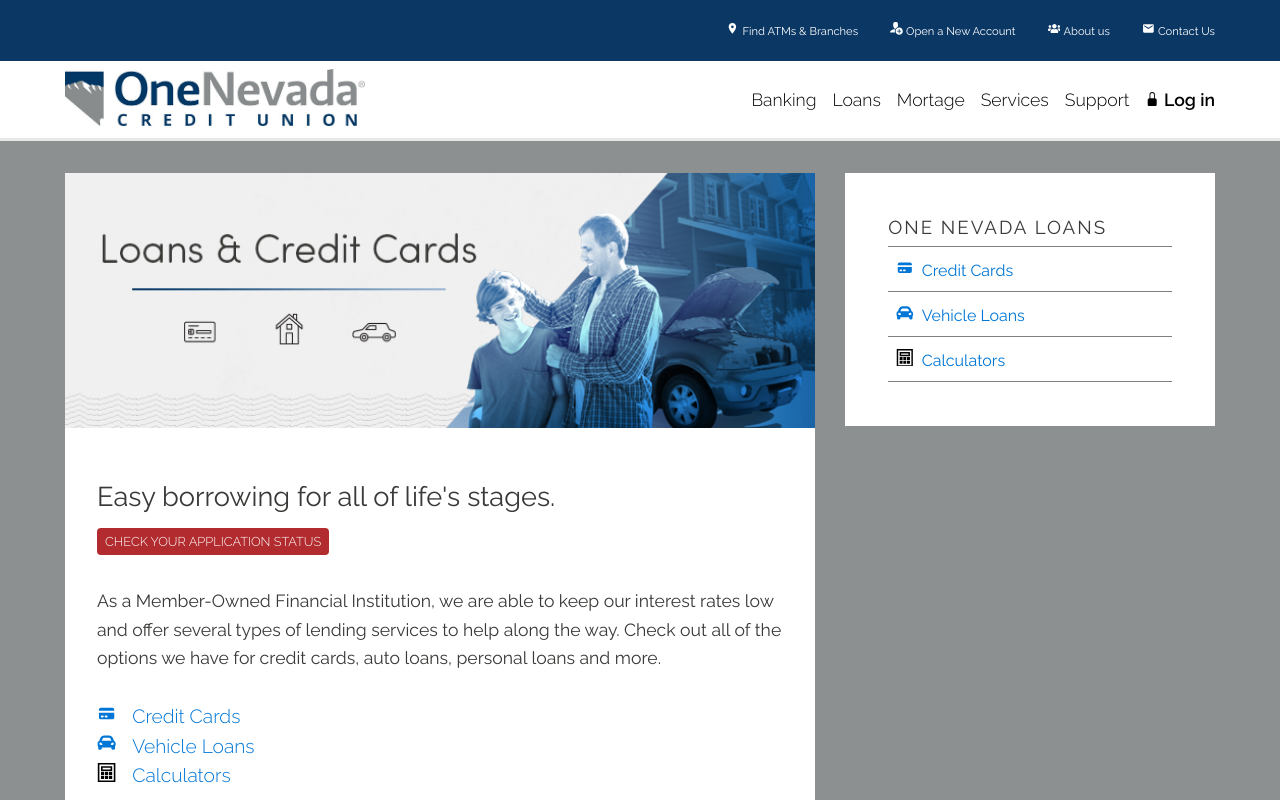
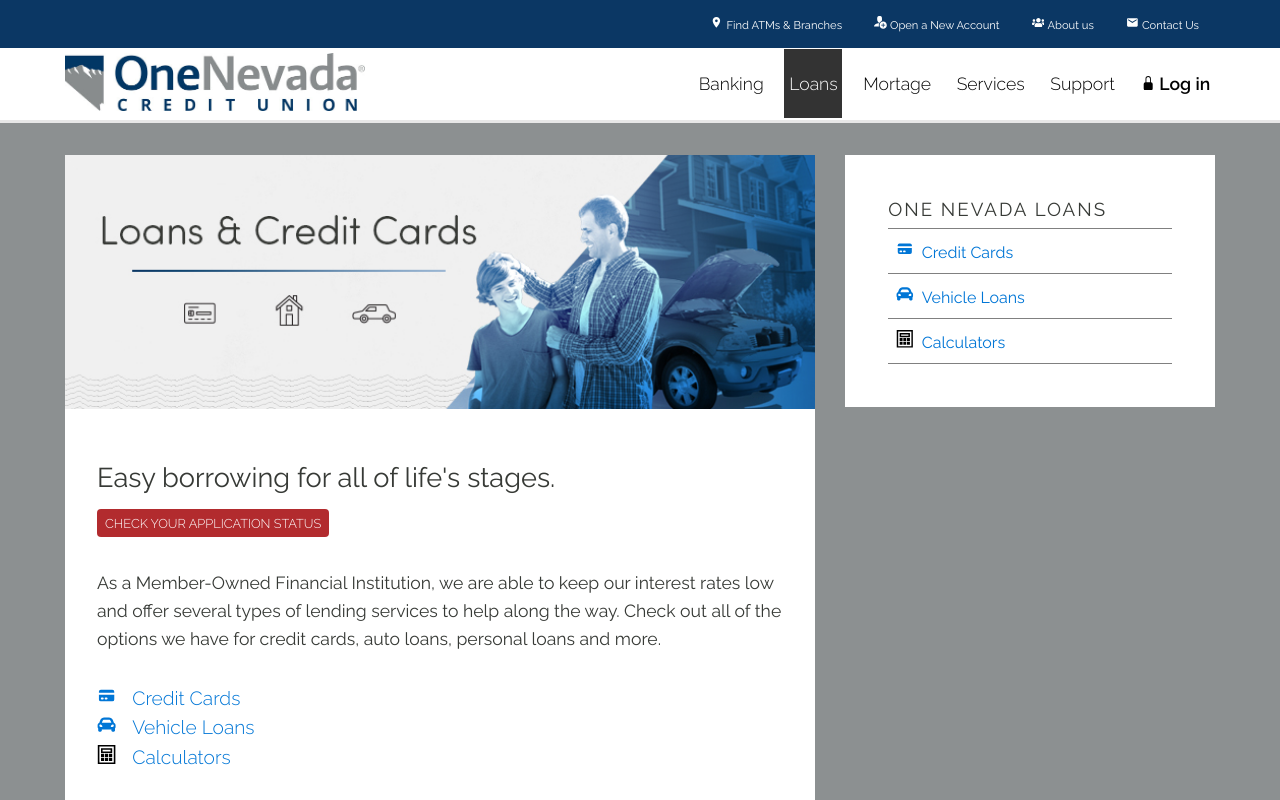
Before and after one commit to anthonyamaro15/nv-credit-union, a React (Create React App) app: page /loans in a window 1280 px wide. Shown: the top 800 px of the page. Built offline with nearby package versions, Linux system fonts and the light colour scheme; no server answers.

Commit message:
refactor(styles): add transitions and colors
added button transitions to look close to the original website

```diff
--- a/src/components/loans/Loans.tsx
+++ b/src/components/loans/Loans.tsx
@@ -33,7 +33,7 @@
                   </div>
                   <nav>
                      <div className="share-icons">
-                        <HiCreditCard />
+                        <span><HiCreditCard /></span>
                         <Link to="/loans/credit-card">credit cards</Link>
                      </div>
                      {/* <div className="share-icons">
@@ -41,7 +41,7 @@
                         <Link to="/personal-loan">personal loans</Link>
                      </div>  */}
                      <div className="share-icons">
-                        <FaCarAlt />
+                        <span><FaCarAlt /></span>
                         <Link to="/loans/car-loan">vehicle loans</Link>
                      </div>
                      {/* <div className="share-icons">
@@ -59,7 +59,7 @@
                         <Link to="/commercial-loan">commercial real state loans</Link>
                      </div>  */}
                      <div className="share-icons">
-                        <GrCalculator />
+                        <span><GrCalculator /></span>
                         <Link to="/calculator">calculators</Link>
                      </div>
                   </nav>
@@ -79,7 +79,7 @@
                <h3>one nevada loans</h3>
                <nav>
                   <div className="share-icons">
-                     <HiCreditCard />
+                     <span><HiCreditCard /></span>
                      <Link to="/loans/credit-card">credit cards</Link>
                   </div>
                   {/* <div className="share-icons">
@@ -87,7 +87,7 @@
                      <Link to="/personal-loan">personal loans</Link>
                   </div>  */}
                   <div className="share-icons">
-                     <FaCarAlt />
+                     <span><FaCarAlt /></span>
                      <Link to="/car-loan">vehicle loans</Link>
                   </div>
                   {/* <div className="share-icons">
@@ -105,7 +105,7 @@
                      <Link to="/commercial-loan">commercial real state loans</Link>
                   </div>  */}
                   <div className="share-icons">
-                     <GrCalculator />
+                     <span><GrCalculator /></span>
                      <Link to="/calculator">calculators</Link>
                   </div>
                </nav>
--- a/src/components/marketingPage/Navbar.tsx
+++ b/src/components/marketingPage/Navbar.tsx
@@ -1,5 +1,5 @@
 import React from 'react';
-import { Link } from 'react-router-dom';
+import { NavLink, Link } from 'react-router-dom';
 import { MdLocationOn } from "react-icons/md";
 import { ImUserPlus } from "react-icons/im";
 import { FaUsers } from "react-icons/fa";
@@ -13,18 +13,18 @@
          <div className="inner-wrapper">
             <nav className="first-nav">
                <div className="t">
-                  <Link to="/locations">
+                  <NavLink to="/locations" activeClassName="active">
                      <span><MdLocationOn /></span>
-                     Find ATMs & Branches</Link>
-                  <Link to="/register">
+                     Find ATMs & Branches</NavLink>
+                  <NavLink to="/register" activeClassName="active">
                      <span><ImUserPlus /></span>
-                     Open a New Account</Link>
-                  <Link to="/about">
+                     Open a New Account</NavLink>
+                  <NavLink to="/about" activeClassName="active">
                      <span><FaUsers /></span>
-                     About us</Link>
-                  <Link to="/about">
+                     About us</NavLink>
+                  <NavLink to="/about" activeClassName="active">
                      <span><MdEmail /></span>
-                     Contact Us</Link>
+                     Contact Us</NavLink>
                </div>
             </nav>
             <nav className="second-nav">
@@ -32,12 +32,12 @@
                   <img src={logo} alt="logo"/>
                </Link>
                <div className="second-nav-wrapper">
-                  <Link to="/bankin">Banking</Link>
-                  <Link to="/loans">Loans</Link>
-                  <Link to="/mortage">Mortage</Link>
-                  <Link to="/servicer">Services</Link>
-                  <Link to="/support">Support</Link>
-                  <Link to="/login"><span><BsFillLockFill /></span> Log in</Link>
+                  <NavLink to="/bankin" activeClassName="active">Banking</NavLink>
+                  <NavLink to="/loans" activeClassName="active">Loans</NavLink>
+                  <NavLink to="/mortage" activeClassName="active">Mortage</NavLink>
+                  <NavLink to="/servicer" activeClassName="active">Services</NavLink>
+                  <NavLink to="/support" activeClassName="active">Support</NavLink>
+                  <NavLink to="/login" activeClassName="active"><span><BsFillLockFill /></span> Log in</NavLink>
                </div>
             </nav>
          </div>
--- a/src/sass/_content.scss
+++ b/src/sass/_content.scss
@@ -18,12 +18,17 @@
       padding: 0.7rem 1.5rem;
       margin-left: 1rem;
       text-transform: uppercase;
-      border: 1px solid #b22b2e;
+      border: none;
       background: #b22b2e;
       color: white;
       border-radius: 4px;
       font-family: "Raleway", sans-serif;
       font-weight: 300;
+      transition: background 0.3s ease;
+
+      &:hover {
+        background: #333;
+      }
     }
   }
 
--- a/src/sass/_footer.scss
+++ b/src/sass/_footer.scss
@@ -27,6 +27,10 @@
 
           &:last-child {
             border: none;
+          }
+
+          &:hover {
+            text-decoration: underline;
           }
         }
       }
--- a/src/sass/_navbar.scss
+++ b/src/sass/_navbar.scss
@@ -11,14 +11,16 @@
         margin: 0 auto;
         display: flex;
         justify-content: flex-end;
-        padding: 1.4rem 0;
+        //   padding: 1rem 0;
         align-items: center;
         font-size: 0.7rem;
       }
 
       a {
-        margin-right: 2rem;
+        //   margin-right: 2rem;
         color: white;
+        padding: 1rem;
+        transition: background 0.3s ease;
         &:last-child {
           margin: 0;
         }
@@ -29,6 +31,15 @@
           font-size: 0.8rem;
           margin-bottom: -1rem;
         }
+
+        &:hover {
+          background: #333;
+        }
+      }
+
+      .active {
+        background: #333;
+        color: white;
       }
     }
 
@@ -38,7 +49,7 @@
       display: flex;
       justify-content: space-between;
       align-items: center;
-      padding: 0.5rem 0;
+      padding: 0.1rem 0;
 
       img {
         width: 300px;
@@ -52,6 +63,8 @@
           font-size: 1.1rem;
           color: black;
           font-weight: 300;
+          padding: 1.5rem 0.3rem;
+          transition: all 0.3s ease;
 
           &:last-child {
             margin: 0;
@@ -61,6 +74,16 @@
           span {
             font-size: 0.9rem;
           }
+
+          &:hover {
+            background: #333;
+            color: white;
+          }
+        }
+
+        .active {
+          background: #333;
+          color: white;
         }
       }
     }
--- a/src/sass/account/_becomeAMember.scss
+++ b/src/sass/account/_becomeAMember.scss
@@ -23,12 +23,19 @@
         padding: 0.7rem 1.5rem;
         //   margin-left: 1rem;
         text-transform: uppercase;
-        border: 1px solid #b22b2e;
+        //   border: 1px solid #b22b2e;
+        border: none;
         background: #b22b2e;
         color: white;
         border-radius: 4px;
         font-family: "Raleway", sans-serif;
         font-weight: 300;
+
+        transition: background 0.3s ease;
+
+        &:hover {
+          background: #333;
+        }
       }
 
       p {
--- a/src/sass/account/_openAccount.scss
+++ b/src/sass/account/_openAccount.scss
@@ -18,12 +18,19 @@
         padding: 0.7rem 1.5rem;
         //   margin-left: 1rem;
         text-transform: uppercase;
-        border: 1px solid #b22b2e;
+        //   border: 1px solid #b22b2e;
+        border: none;
         background: #b22b2e;
         color: white;
         border-radius: 4px;
         font-family: "Raleway", sans-serif;
         font-weight: 300;
+
+        transition: background 0.3s ease;
+
+        &:hover {
+          background: #333;
+        }
       }
 
       p {
--- a/src/sass/loans/_creditCards.scss
+++ b/src/sass/loans/_creditCards.scss
@@ -36,6 +36,12 @@
         color: white;
         border: none;
         border-radius: 4px;
+
+        transition: background 0.3s ease;
+
+        &:hover {
+          background: #333;
+        }
       }
     }
   }
--- a/src/sass/loans/_loans.scss
+++ b/src/sass/loans/_loans.scss
@@ -42,6 +42,11 @@
           color: white;
           border: none;
           border-radius: 4px;
+          transition: background 0.3s ease;
+
+          &:hover {
+            background: #333;
+          }
         }
 
         p {
@@ -53,7 +58,7 @@
       }
       nav {
         padding: 0 2rem 2rem;
-        //   border: 1px solid blue;
+
         .share-icons {
           font-size: 1.2rem;
           margin-bottom: 0.4rem;
@@ -64,6 +69,11 @@
             margin-left: 1rem;
             text-transform: capitalize;
             color: #0076d6;
+            transition: background 0.3s ease;
+
+            &:hover {
+              color: #333;
+            }
           }
         }
       }
@@ -94,6 +104,11 @@
         color: white;
         border: none;
         border-radius: 4px;
+        transition: background 0.3s ease;
+
+        &:hover {
+          background: #333;
+        }
       }
     }
   }
@@ -124,6 +139,12 @@
           margin-left: 0.5rem;
           font-size: 1rem;
           color: #0076d6;
+
+          transition: background 0.3s ease;
+
+          &:hover {
+            color: #333;
+          }
         }
       }
     }
```
